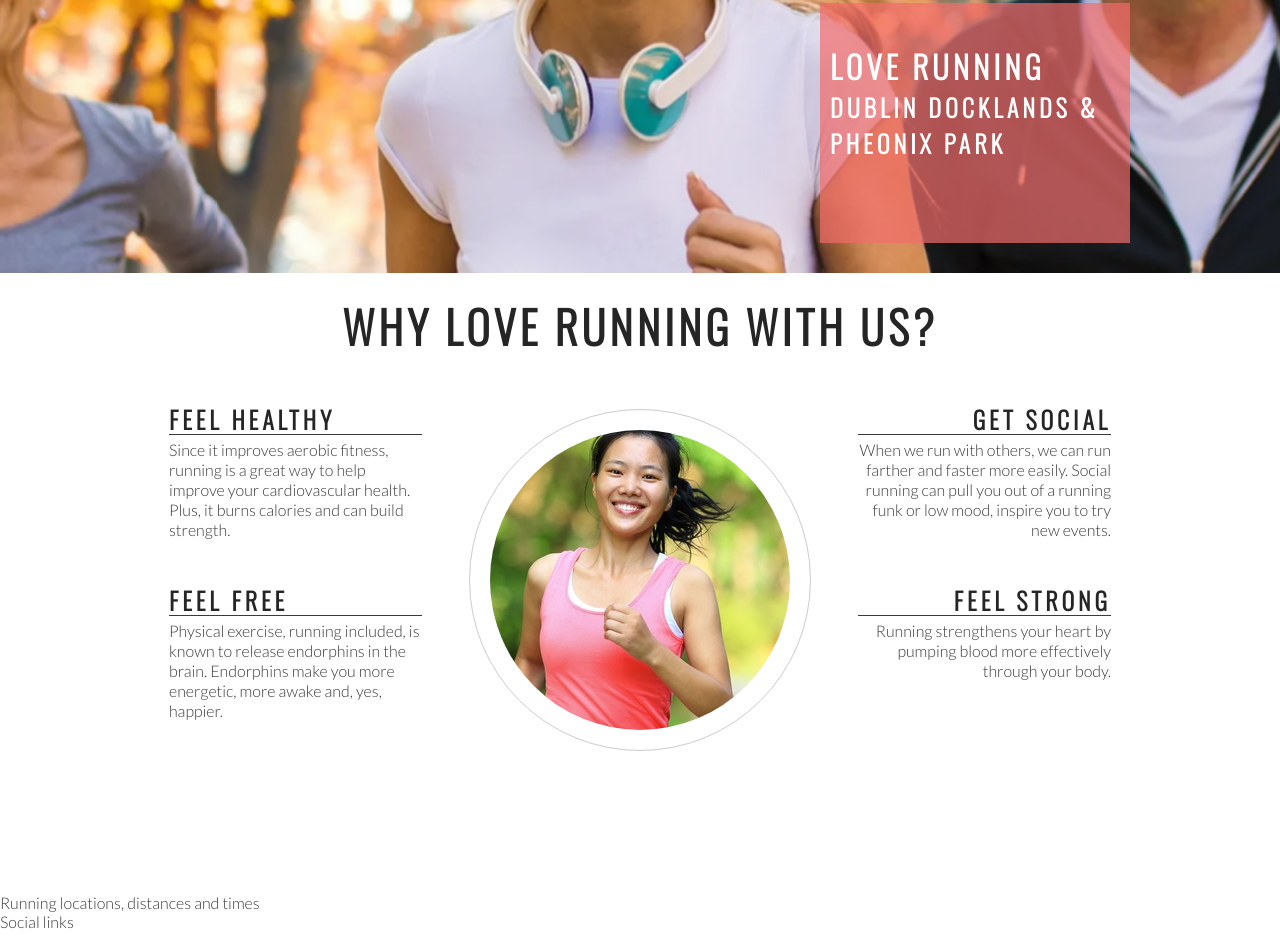
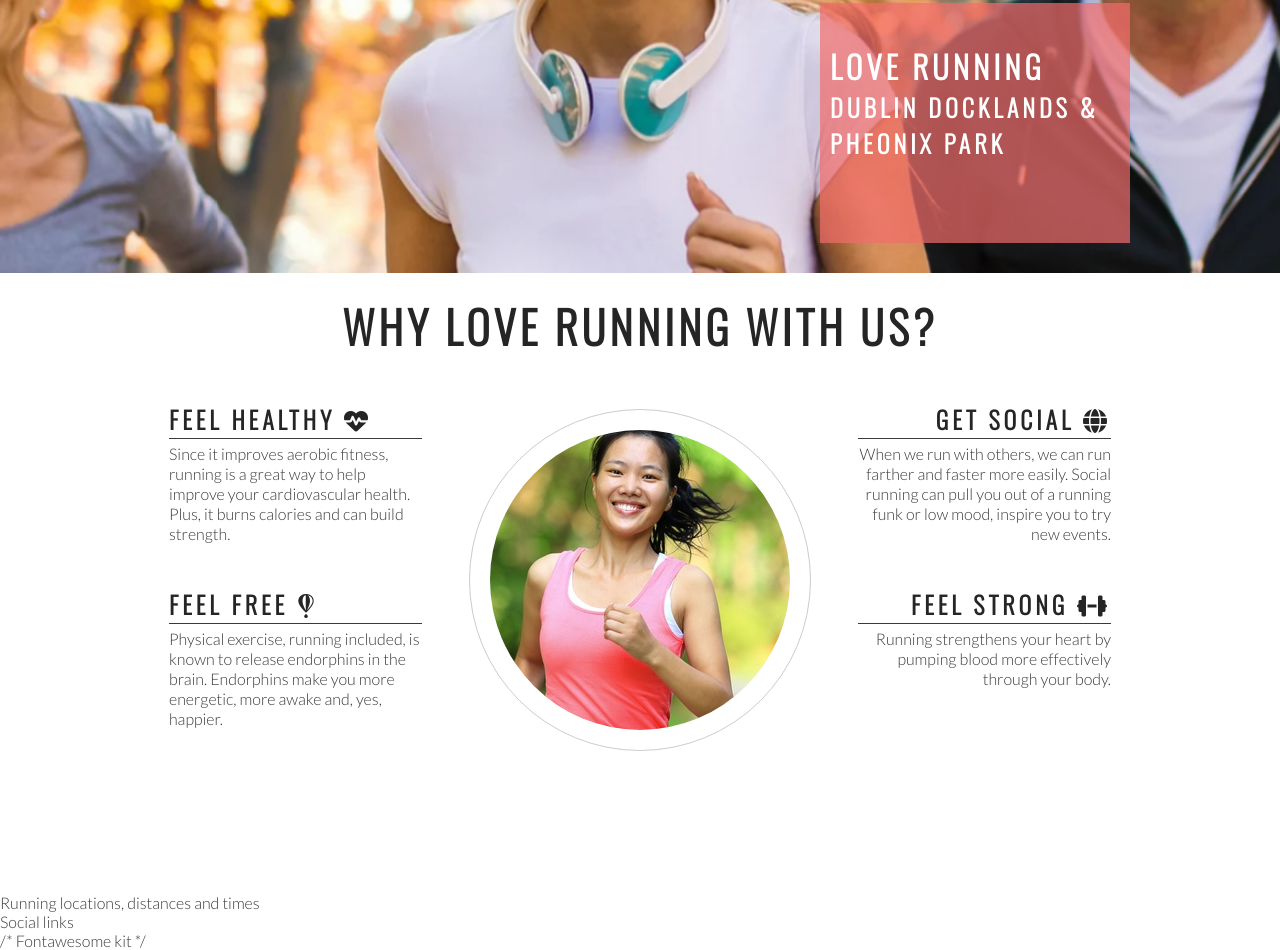
Before and after one commit to SJECollins/ci-love-running, a plain HTML site: page index.html in a window 1280 px wide. Shown: the part 402-1352 px from the top of the page. Drawn offline with nearby package versions, Linux system fonts and the light colour scheme.

Commit message:
Add icons to about content

```diff
--- a/index.html
+++ b/index.html
@@ -6,6 +6,7 @@
     <meta name="viewport" content="width=device-width, initial-scale=1.0">
     <meta name="description" content="Love Running club for runners in Dublin, Ireland">
     <meta name="keyuwords" content="love running, running club, ireland, dublin">
+
     <link rel="stylesheet" href="assets/css/style.css">
     <title>Love Running</title>
 </head>
@@ -39,14 +40,14 @@
         <h2 id="welcome">Why Love Running With Us?</h2>
         <div id="left-about">
             <div class="left-about-heading">
-                <h2>Feel Healthy</h2>
+                <h2>Feel Healthy <i class="fa-solid fa-heart-pulse"></i></h2>
                 <hr>
                 <p>
                     Since it improves aerobic fitness, running is a great way to help improve your cardiovascular health. Plus, it burns calories and can build strength.
                 </p>
             </div>
             <div class="left-about-heading">
-                <h2>Feel Free</h2>
+                <h2>Feel Free <i class="fa-brands fa-fly"></i></h2>
                 <hr>
                 <p>
                     Physical exercise, running included, is known to release endorphins in the brain. Endorphins make you more energetic, more awake and, yes, happier.
@@ -55,14 +56,14 @@
         </div>
         <div id="right-about">
             <div class="right-about-heading">
-                <h2>Get Social</h2>
+                <h2>Get Social <i class="fa-solid fa-globe"></i></h2>
                 <hr>
                 <p>
                     When we run with others, we can run farther and faster more easily. Social running can pull you out of a running funk or low mood, inspire you to try new events.
                 </p>
             </div>
             <div class="right-about-heading">
-                <h2>Feel Strong</h2>
+                <h2>Feel Strong <i class="fa-solid fa-dumbbell"></i></h2>
                 <hr>
                 <p>
                     Running strengthens your heart by pumping blood more effectively through your body.
@@ -83,5 +84,8 @@
     <footer>
         Social links
     </footer>
+
+    /* Fontawesome kit */
+    <script src="https://kit.fontawesome.com/17ece91ea9.js" crossorigin="anonymous"></script>
 </body>
 </html>
```
